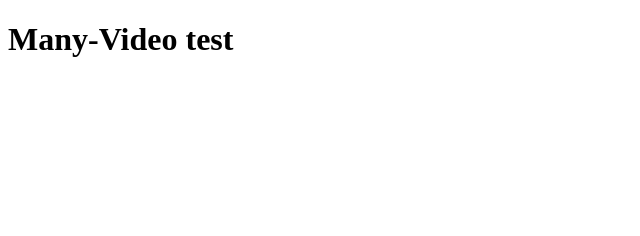
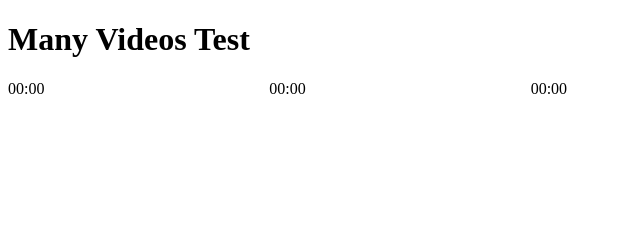
Before and after one commit to ryought/many-videos, an Electron app: page index.html in a window 800 px wide. Shown: the whole page, without its empty margins (0-640 px from the left). Drawn offline with Linux system fonts and the light colour scheme; no server answers.

Commit message:
create video area automatically

```diff
--- a/index.html
+++ b/index.html
@@ -4,7 +4,7 @@
     <meta charset="UTF-8">
     <title>Hello World!</title>
     <style type="text/css">
-    .wrapper {
+    #root {
       display: flex;
     }
     .elem {
@@ -16,12 +16,8 @@
     </style>
   </head>
   <body>
-    <h1>Many-Video test</h1>
-    <div class="wrapper">
-      <div class="elem"><video id="video1"></video></div>
-      <div class="elem"><video id="video2"></video></div>
-      <div class="elem"><video id="video3"></video></div>
-    </div>
+    <h1>Many Videos Test</h1>
+    <div id="root"></div>
     <script src="./renderer.js"></script>
   </body>
 </html>
--- a/renderer.js
+++ b/renderer.js
@@ -1,20 +1,43 @@
 console.log('renderer')
 
+const root = document.getElementById('root');
+
+function setUpVideo(key) {
+  const elem = document.createElement('elem');
+  elem.classList.add('elem');
+  const video = document.createElement('video');
+  video.id = 'video' + key;
+  const span = document.createElement('span');
+  span.id = 'status' + key;
+  span.innerText = '00:00';
+
+  elem.appendChild(span);
+  elem.appendChild(video);
+
+  root.appendChild(elem);
+}
+
+const videoCount = 3;
 const videoPaths = [
   '/Users/ryought/mep-terminal/data/playlist/6035aabb80b6631127953a7b/free-play/20211108_164336/raw/movie.mp4',
-]
+];
+
+function setUpAllVideos() {
+  for (let key = 0; key < videoCount; key++) {
+    setUpVideo(key);
+  }
+}
+
+setUpAllVideos();
 
 window.electronApi.getLocalFileContent(videoPaths[0])
   .then((buffer) => {
     console.log('mp4 loaded!', buffer);
-
-    ['1', '2', '3'].forEach((key) => {
-      const video_id = 'video' + key;
-      console.log('video id', video_id);
-      const video = document.getElementById(video_id);
+    for (let key = 0; key < videoCount; key++) {
+      const video = document.getElementById('video' + key);
       const url = URL.createObjectURL(new Blob([buffer]));
       video.src = url;
       video.load();
       video.play();
-    })
-  })
+    }
+  });
```
